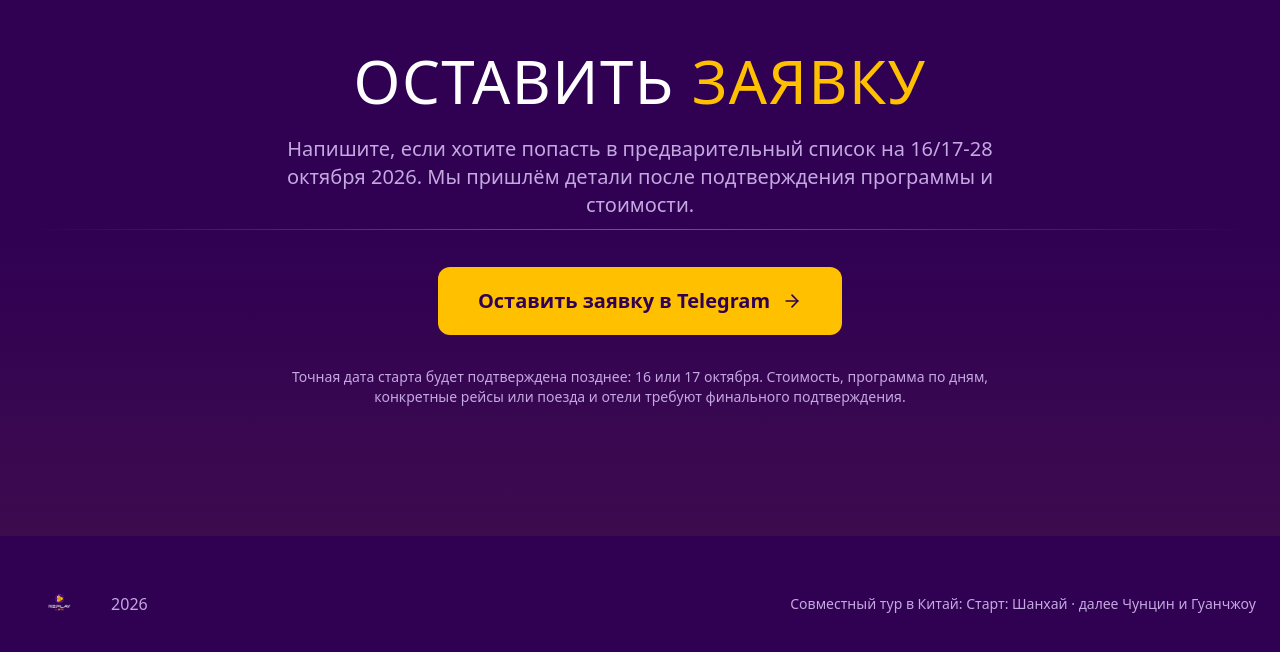
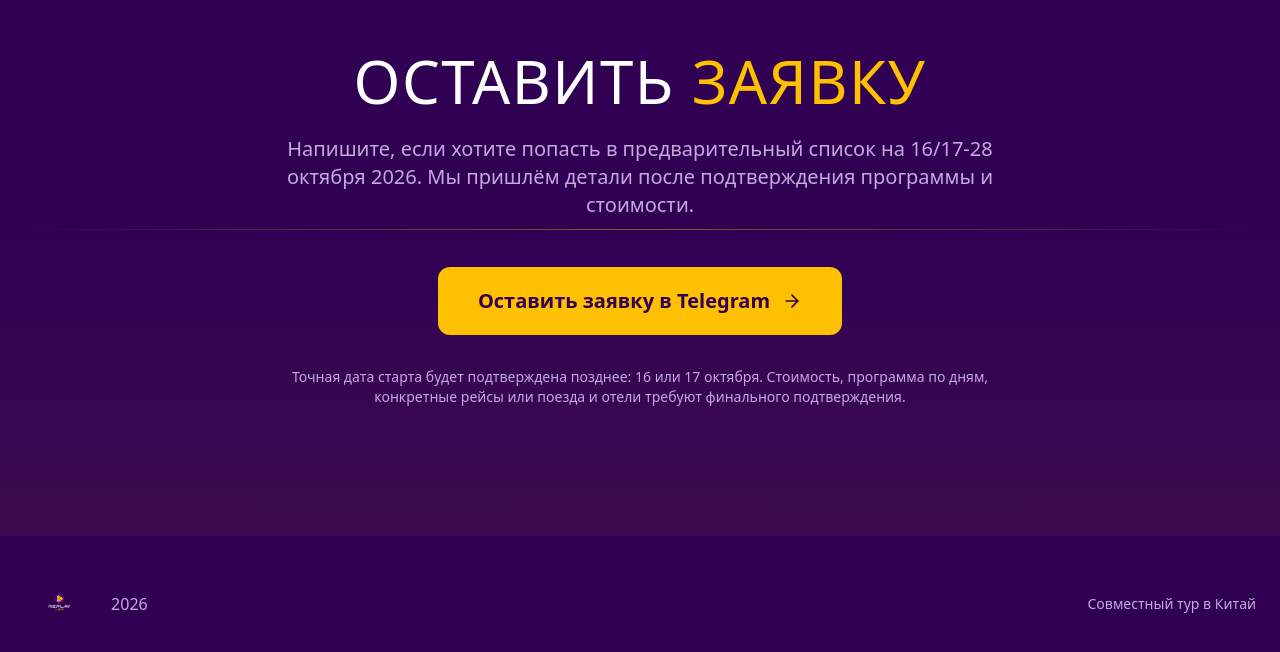
Before and after one commit to romenteek/v0-china-tour-t4, a Next.js app: page / in a window 1280 px wide. Shown: the part 5576-6228 px from the top of the page. Built offline with nearby package versions, Linux system fonts and the light colour scheme.

Commit message:
Simplify footer tagline

```diff
--- a/components/footer.tsx
+++ b/components/footer.tsx
@@ -1,6 +1,4 @@
 import Image from "next/image";
-import { tourConfig } from "@/lib/tour-config";
-
 export function Footer() {
   return (
     <footer className="border-t border-[#7000C1]/30 bg-[#300053] py-12">
@@ -18,7 +16,7 @@ export function Footer() {
           </div>
 
           <p className="text-center text-sm text-[#c4a8e0] md:text-right">
-            {tourConfig.title}: {tourConfig.route.display}
+            Совместный тур в Китай
           </p>
         </div>
       </div>
```
